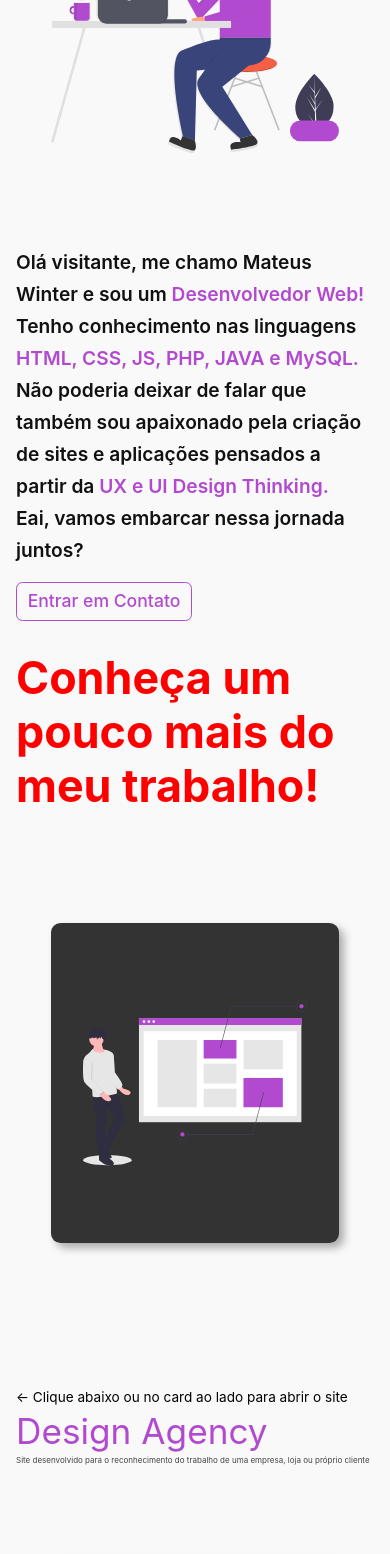
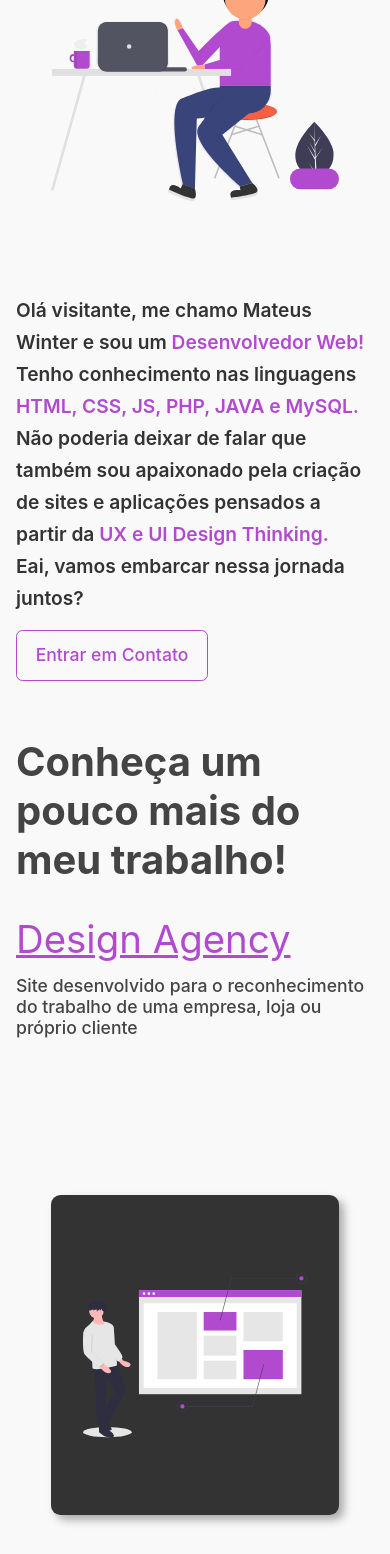
Before and after one commit to mateuswinter104/portfolio, a Next.js app: page / in a window 390 px wide. Shown: the part 432-1986 px from the top of the page. Built offline with nearby package versions, Linux system fonts and the light colour scheme.

Commit message:
Atualização do Mobile

```diff
--- a/pages/index.js
+++ b/pages/index.js
@@ -23,7 +23,7 @@ export default function Home() {
               Tenho conhecimento nas linguagens <span>HTML, CSS, JS, PHP, JAVA e MySQL.</span> Não poderia deixar de falar que também sou apaixonado pela criação de sites e aplicações pensados a partir da <span>UX e UI Design Thinking.</span>
               <br />
               Eai, vamos embarcar nessa jornada juntos?
-            <br />
+              <br />
               <div className={styles.button}>
                 <a href="https://api.whatsapp.com/send?phone=5551981327066&text=Que%20bom%20te%20ver%20por%20aqui!%20Agora%2C%20clique%20em%20%22Iniciar%20Conversa%22%20e%20ser%C3%A1%20redirecionado%20ao%20seu%20Whatsapp!" target="_blank"><p>Entrar em Contato</p></a>
               </div>
--- a/styles/Home.module.scss
+++ b/styles/Home.module.scss
@@ -250,10 +250,12 @@
 
         .title {
           line-height: 1.30;
-          font-size: 3.1rem;
+          font-size: 3rem;
 
-          margin: 0;
+          margin-top: 1.5rem;
           padding: 0;
+
+          color: #444;
         }
 
         .info {
@@ -279,9 +281,17 @@
             font-weight: 600;
             line-height: 2rem;
 
-            color: #111;
+            color: #333;
 
             margin: 0;
+
+            .button {
+              width: 12rem;
+              height: 3.2rem;
+
+              font-size: 1.1rem;
+              font-weight: 500;
+            }
           }
         }
 
@@ -291,7 +301,11 @@
     .myJobs {
 
       .sub1 {
-        color: red !important;
+        font-size: 2.5rem !important;
+        color: #444 !important;
+
+        margin-top: 3.5rem;
+        margin-bottom: 0;
       }
 
       .jobs {
@@ -299,22 +313,14 @@
         justify-content: center;
         align-items: center;
 
-        flex-direction: column;
+        flex-direction: column-reverse;
         gap: 0rem;
 
-        margin-top: 0;
+        margin-top: 0 !important;
 
         .job{
           width: 80%;
           height: 80%;
-          background-color: #333;
-          border-radius: 0.6rem;
-
-          display: flex;
-          justify-content: center;
-          align-items: center;
-
-          box-shadow: 5px 5px 8px #aaa;
 
           img {
             width: 80%;
@@ -336,25 +342,23 @@
         width: 100% !important;
 
           h4 {
-            font-size: 0.85rem !important;
-            font-weight: 400;
-            color: #000;
+            display: none;
           }
 
           p {
-          font-size: 2.2rem;
+          font-size: 2.4rem !important;
           color: var(--purple);
-          margin: -0.8rem 0 -0.7rem 0;
+          margin-top: 2rem !important;
 
-            &:hover {
-              text-decoration: underline;
-            }
+          text-decoration: underline;
           }
 
           h5 {
-          font-size: 0.5rem !important;
-          color: #444;
-          font-weight: 400;
+          font-size: 1.1rem !important;
+          color: #444 !important;
+          font-weight: 500 !important;
+
+          margin-top: 1.5rem !important;
         }
       }
     }
```
